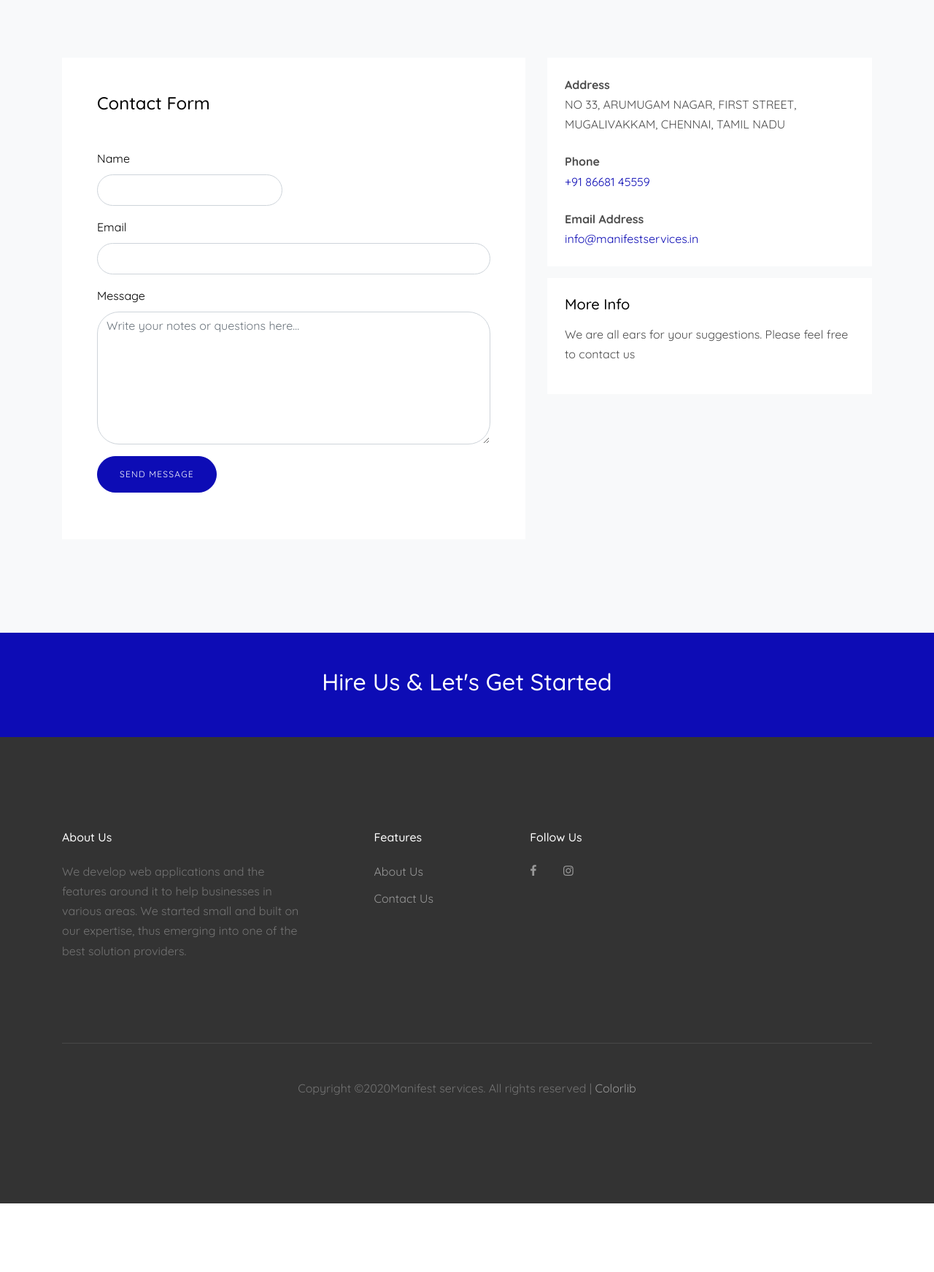
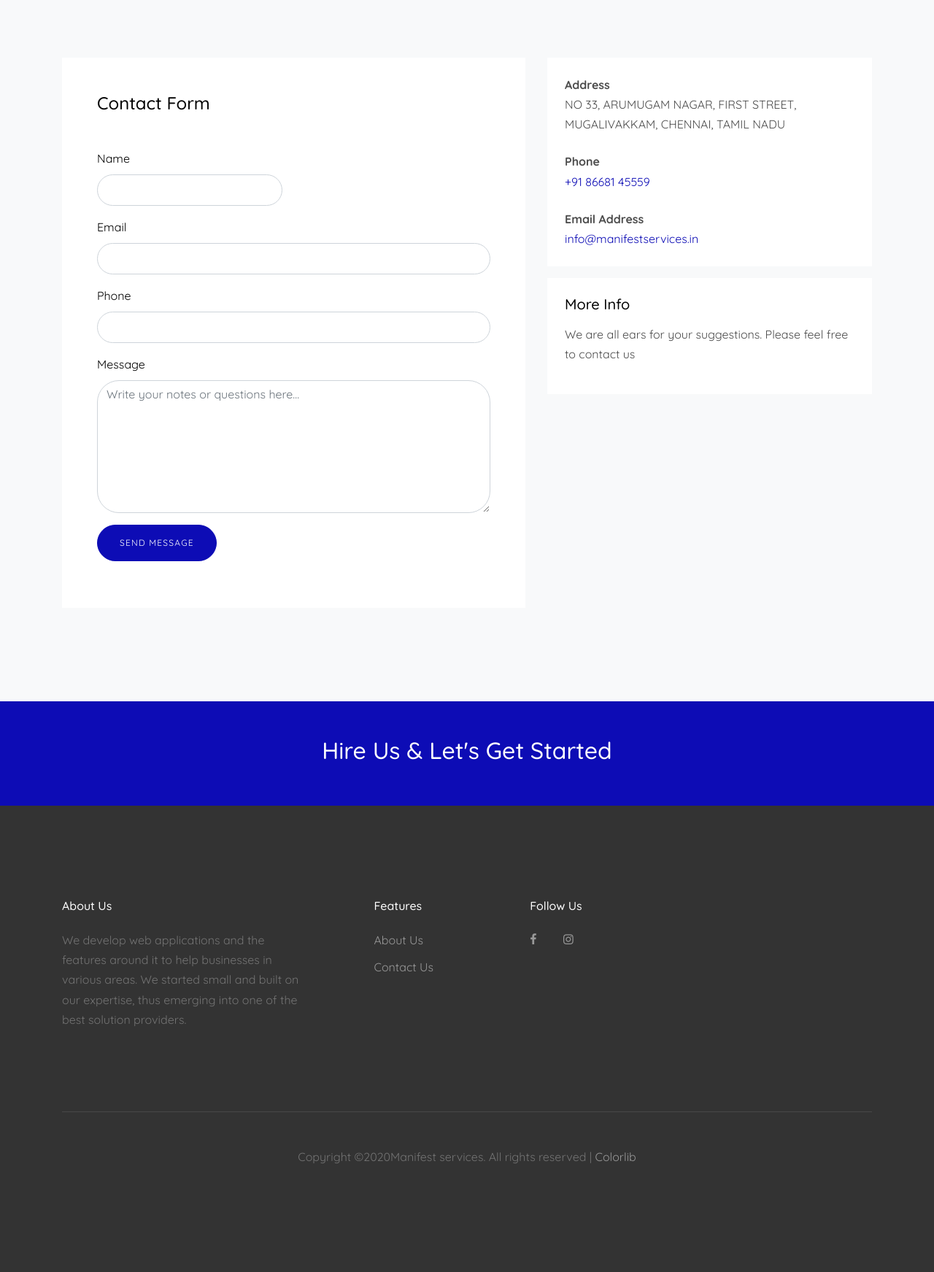
Before and after one commit to manifestservices/manifest, a Django app: page /contact/ in a window 1280 px wide. Shown: the part 611-2354 px from the top of the page at 73% size. Before the commit the page ends 2260 px from the top, so only its background shows below. Run offline with Django 3.2, Linux system fonts and the light colour scheme; some libraries are stand-ins or nearby versions; some web fonts are replaced.

Commit message:
Send mail changes

```diff
--- a/manifest/manifest/views.py
+++ b/manifest/manifest/views.py
@@ -100,8 +100,9 @@ class ContactView(BaseView):
 
         name=request.POST.get('name')
         email=request.POST.get('email')
+        phone=request.POST.get('phone')
         message=request.POST.get('message')
-        SendMail().send(name,email,message)
+        SendMail().send(name,email,phone,message)
         return HttpResponseRedirect(reverse('thankyou'))
 
 class SurveyView(BaseView):
--- a/manifest/templates/contact_us.html
+++ b/manifest/templates/contact_us.html
@@ -47,6 +47,14 @@
                 </div>
               </div>
               <div class="row form-group">
+
+                <div class="col-md-12">
+                  <label class="text-black" for="email">Phone</label>
+                  <input type="number" id="phone" name="phone" class="form-control">
+                </div>
+              </div>
+
+              <div class="row form-group">
                 <div class="col-md-12">
                   <label class="text-black" for="message">Message</label>
                   <textarea name="message" id="message" name="message" cols="30" rows="7" class="form-control" placeholder="Write your notes or questions here..."></textarea>
@@ -92,6 +100,11 @@ $.validator.addMethod('email',function(value,element){
              var re = /^(([^<>()\[\]\\.,;:\s@"]+(\.[^<>()\[\]\\.,;:\s@"]+)*)|(".+"))@((\[[0-9]{1,3}\.[0-9]{1,3}\.[0-9]{1,3}\.[0-9]{1,3}\])|(([a-zA-Z\-0-9]+\.)+[a-zA-Z]{2,}))$/;
    			 return re.test(String(value).toLowerCase());
          });
+$.validator.addMethod('phone_number',function(value,element){
+             var phone_number = new RegExp('^[6-9][0-9]{9}$');
+             return phone_number.test(value);
+         });
+
 
 $('#contact_form').validate({
         rules : {
@@ -100,6 +113,9 @@ $('#contact_form').validate({
             		email:true,
             		},
             message:"required",
+            phone:{required:true,
+            		phone_number:true
+            		},
             },
         errorClass : 'error_red',
         highlight : function(element, errorClass) {
@@ -114,8 +130,11 @@ $('#contact_form').validate({
             name:"Please enter name",
             email:{required:"Please enter a valid email",
             		email:"Please enter a valid email",
-
             	   },
+           	phone:{
+					  required:"Please enter a phone number",
+                      phone_number:"Please enter a valid phone number"
+                      },
             message:"Please enter message",
         },
         submitHandler: function(form){
--- a/manifest/utils/send_mail.py
+++ b/manifest/utils/send_mail.py
@@ -19,10 +19,10 @@ text_content='test'
 class SendMail(View):
     def __init__(self):
         log.info('SendMail class initialized')
-    def send(self,name,email,message):
+    def send(self,name,email,phone,message):
         """
             Default method to send SMTP mails
         """
-        body="SENT BY: %s "%email+ "CONTENT: "+message
+        body="SENT BY: %s "%email+ "Phone: "+phone +"CONTENT: "+message
         email = EmailMessage('CONTACT US MESSAGE',body,to=['info@manifestservices.in','servicesmanifest@gmail.com'])
         email.send()
```
